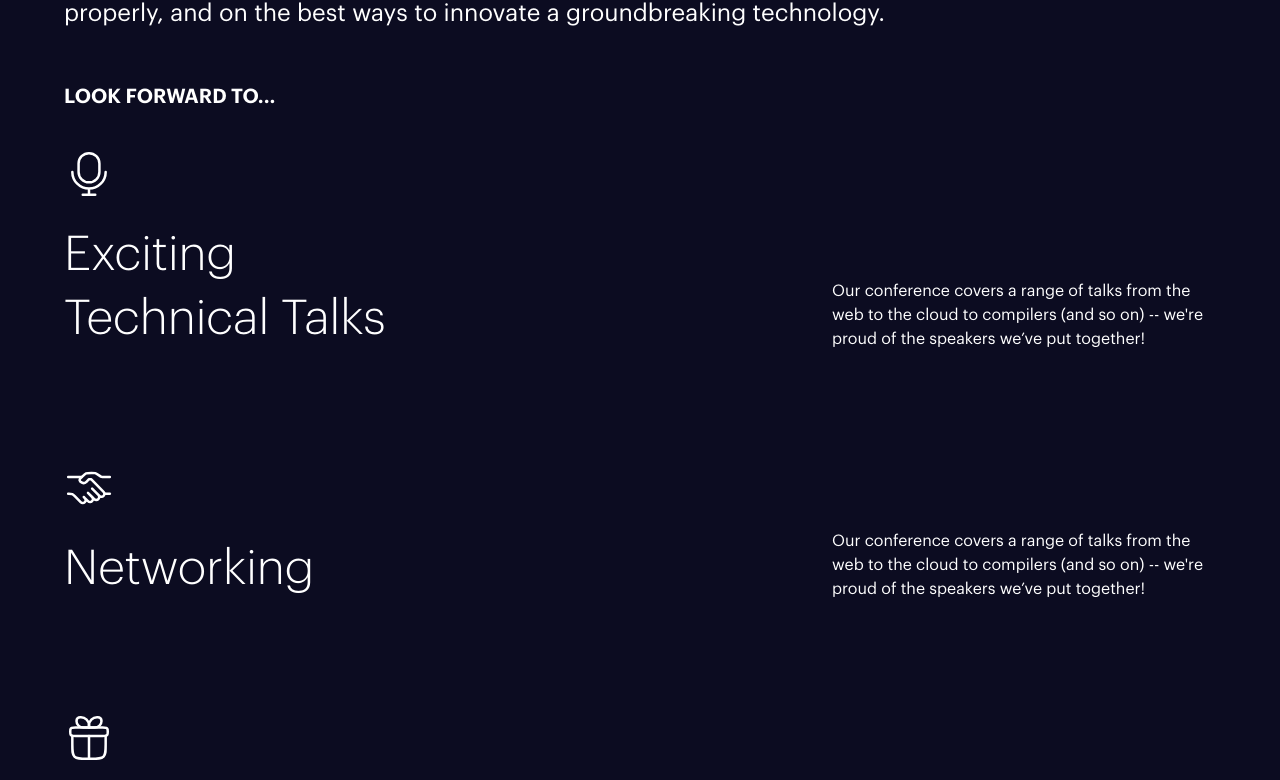
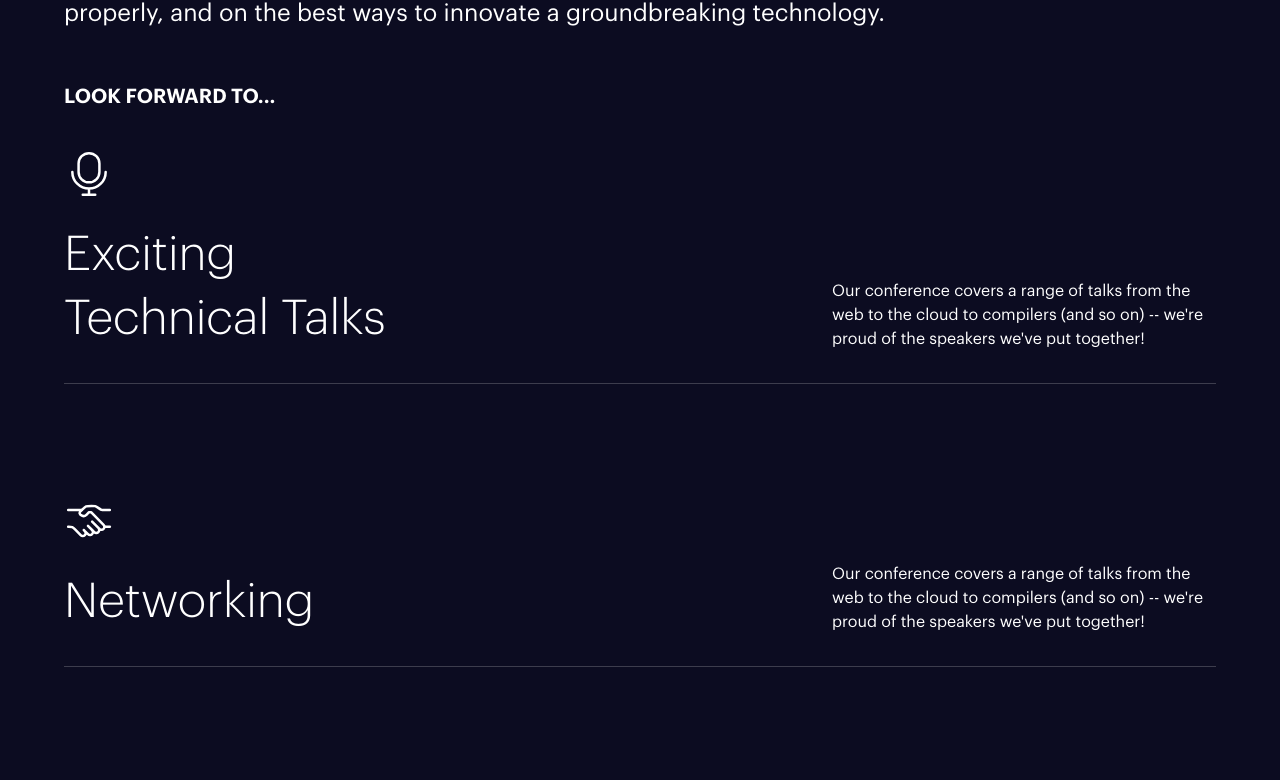
Before and after one commit to preciouskayili/SpacersHack25, a Next.js app: page / in a window 1280 px wide. Shown: the part 2087-2867 px from the top of the page. Built offline with nearby package versions, Linux system fonts and the light colour scheme; no server answers.

Commit message:
Check am, e clear?

```diff
--- a/src/components/Index/ThemeAndActivities.tsx
+++ b/src/components/Index/ThemeAndActivities.tsx
@@ -138,7 +138,7 @@ export default function ThemeAndActivities() {
 
           <div className="flex flex-col space-y-28">
             {items.map((item, index) => (
-              <div className="flex" key={index}>
+              <div className="flex flex-col" key={index}>
                 <div className="flex items-end w-full justify-between">
                   <div className="">
                     {item.icon}
@@ -151,9 +151,10 @@ export default function ThemeAndActivities() {
                   <p className="max-w-96 w-full text-white">
                     Our conference covers a range of talks from the web to the
                     cloud to compilers (and so on) -- we're proud of the
-                    speakers we’ve put together!
+                    speakers we've put together!
                   </p>
                 </div>
+                <div className="w-full bg-white/20 mt-8 h-px" />
               </div>
             ))}
           </div>
```
